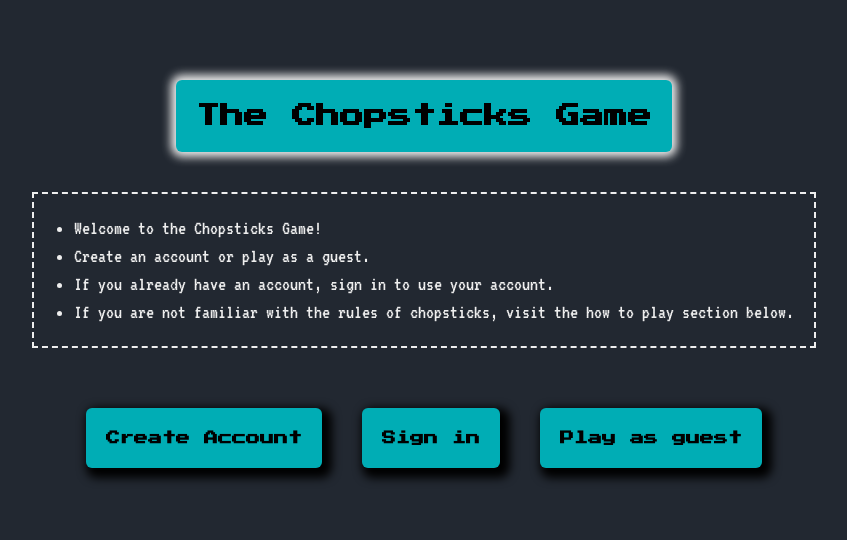
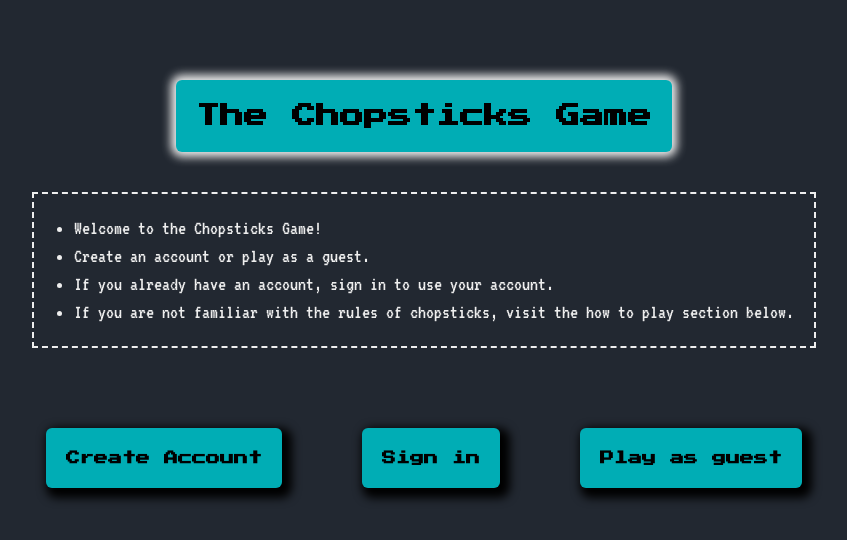
Before and after one commit to SKCheongBrian/ChopsticksGame, an Angular app: page / in a window 1280 px wide. Shown: the top 540 px of the page, without its empty margins (216-1063 px from the left). Built offline with nearby package versions, Linux system fonts and the light colour scheme.

Commit message:
Better spacing for buttons on home page

```diff
--- a/src/app/account-login-section/account-login-section.component.html
+++ b/src/app/account-login-section/account-login-section.component.html
@@ -1,16 +1,16 @@
 <div class="text-center">
   <button
-    class="bg-[#00ADB5] font-['Press_Start_2P'] font-bold text-sm hover:bg-cyan-300 p-5 m-5 rounded-md shadow-[#EEEEEE] shadow-lg"
+    class="bg-[#00ADB5] font-['Press_Start_2P'] font-bold text-sm hover:bg-cyan-300 p-5 m-10 rounded-md shadow-[#EEEEEE] shadow-lg"
   >
     Create Account
   </button>
   <button
-    class="bg-[#00ADB5] font-['Press_Start_2P'] font-bold text-sm hover:bg-cyan-300 p-5 m-5 rounded-md shadow-[#EEEEEE] shadow-lg"
+    class="bg-[#00ADB5] font-['Press_Start_2P'] font-bold text-sm hover:bg-cyan-300 p-5 m-10 rounded-md shadow-[#EEEEEE] shadow-lg"
   >
     Sign in
   </button>
   <button
-    class="bg-[#00ADB5] font-['Press_Start_2P'] font-bold text-sm hover:bg-cyan-300 p-5 m-5 rounded-md shadow-[#EEEEEE] shadow-lg"
+    class="bg-[#00ADB5] font-['Press_Start_2P'] font-bold text-sm hover:bg-cyan-300 p-5 m-10 rounded-md shadow-[#EEEEEE] shadow-lg"
   >
     Play as guest
   </button>
```
